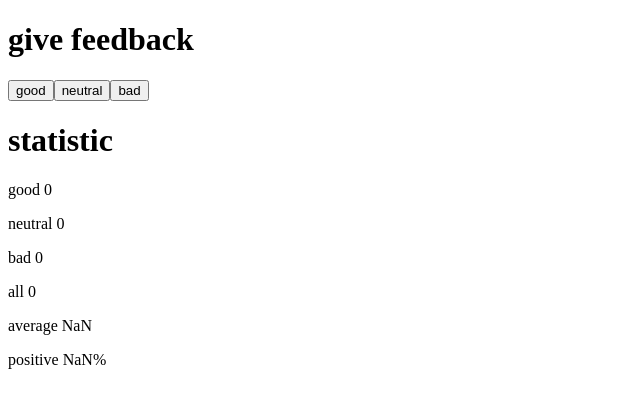
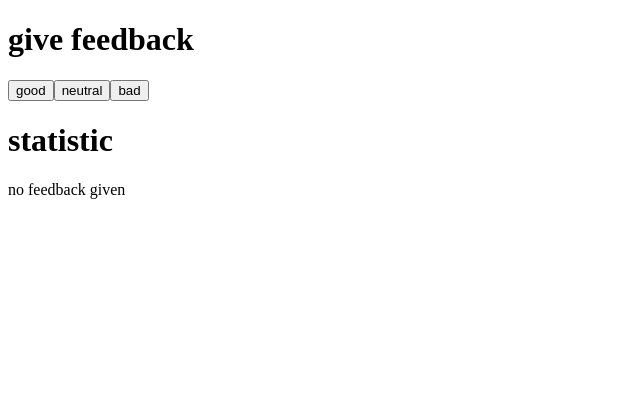
Before and after one commit to Eksezis/FullStackOpen-Zuraw, a React (Vite) app in the folder part1/: page / in a window 1280 px wide. Shown: the top 408 px of the page, without its empty margins (0-640 px from the left). Built offline with nearby package versions, Linux system fonts and the light colour scheme.

Commit message:
Ex1 Part1.9

```diff
--- a/part1/src/App.jsx
+++ b/part1/src/App.jsx
@@ -10,7 +10,23 @@ const Statistics = (props)=>{
     <Total name="average" number={(props.good*1+props.bad*-1)/props.all} />
     <Total name="positive" number={(props.good/props.all)*100+"%"} />
   </div>)
- }
+}
+const Feedback = (props)=>{
+  if (props.all!=0) {
+    return (
+      <div>
+        <Statistics good={props.good} neutral={props.neutral} bad={props.bad} all={props.all}/>
+      </div>
+    )
+  }
+  else{
+    return (
+      <div>
+        <p>no feedback given</p>
+      </div>
+    )
+  }
+}
 const App = () => {
   // save clicks of each button to its own state
   const [good, setGood] = useState(0)
@@ -42,7 +58,7 @@ const App = () => {
       <button onClick={handleNeutral}>neutral</button>
       <button onClick={handleBad}>bad</button>
       <Title title={titles.second} />
-      <Statistics good={good} neutral={neutral} bad={bad} all={all}/>
+      <Feedback all={all} good={good} neutral={neutral} bad={bad}/>
     </div>
   )
 }
```
